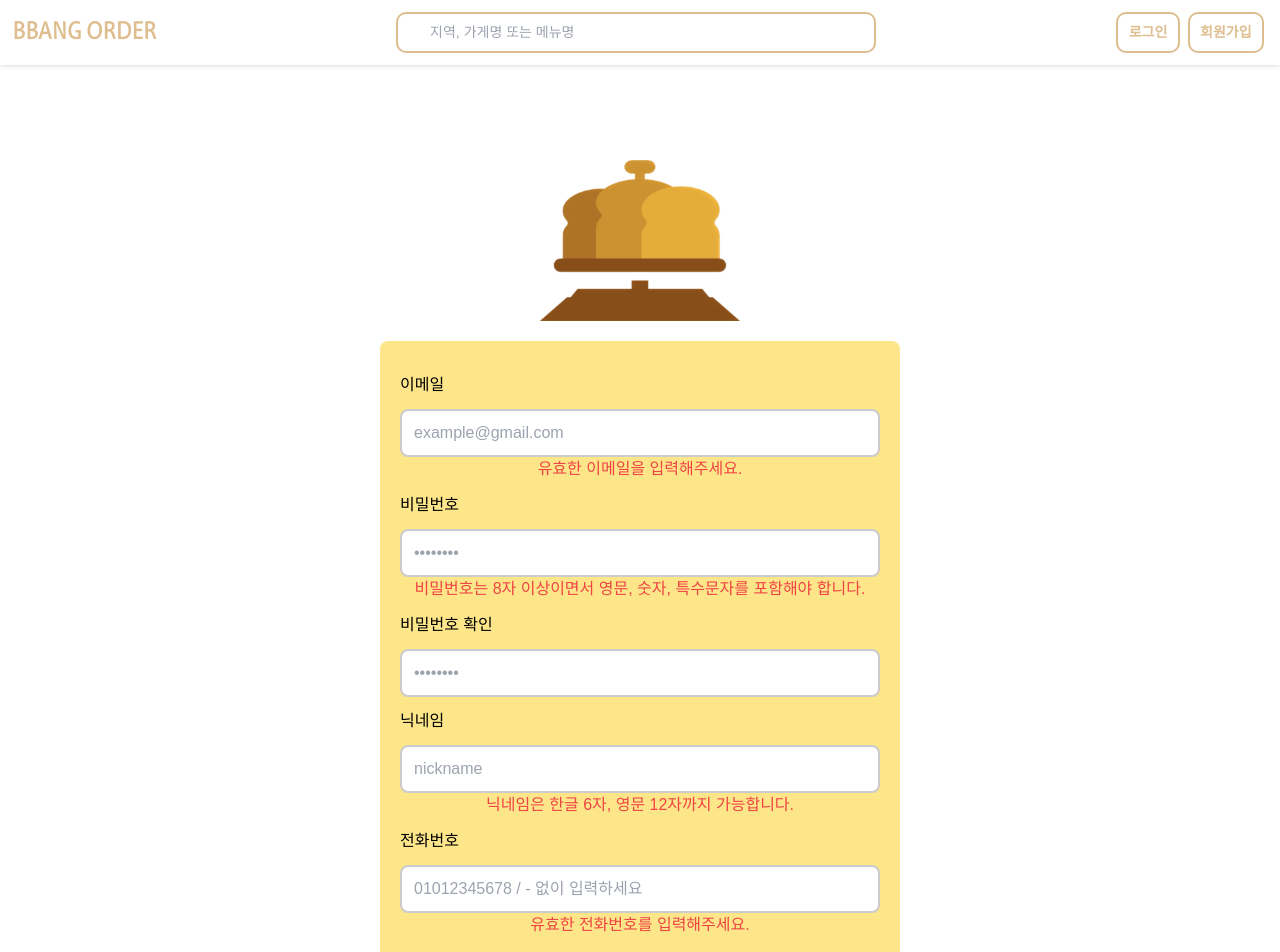
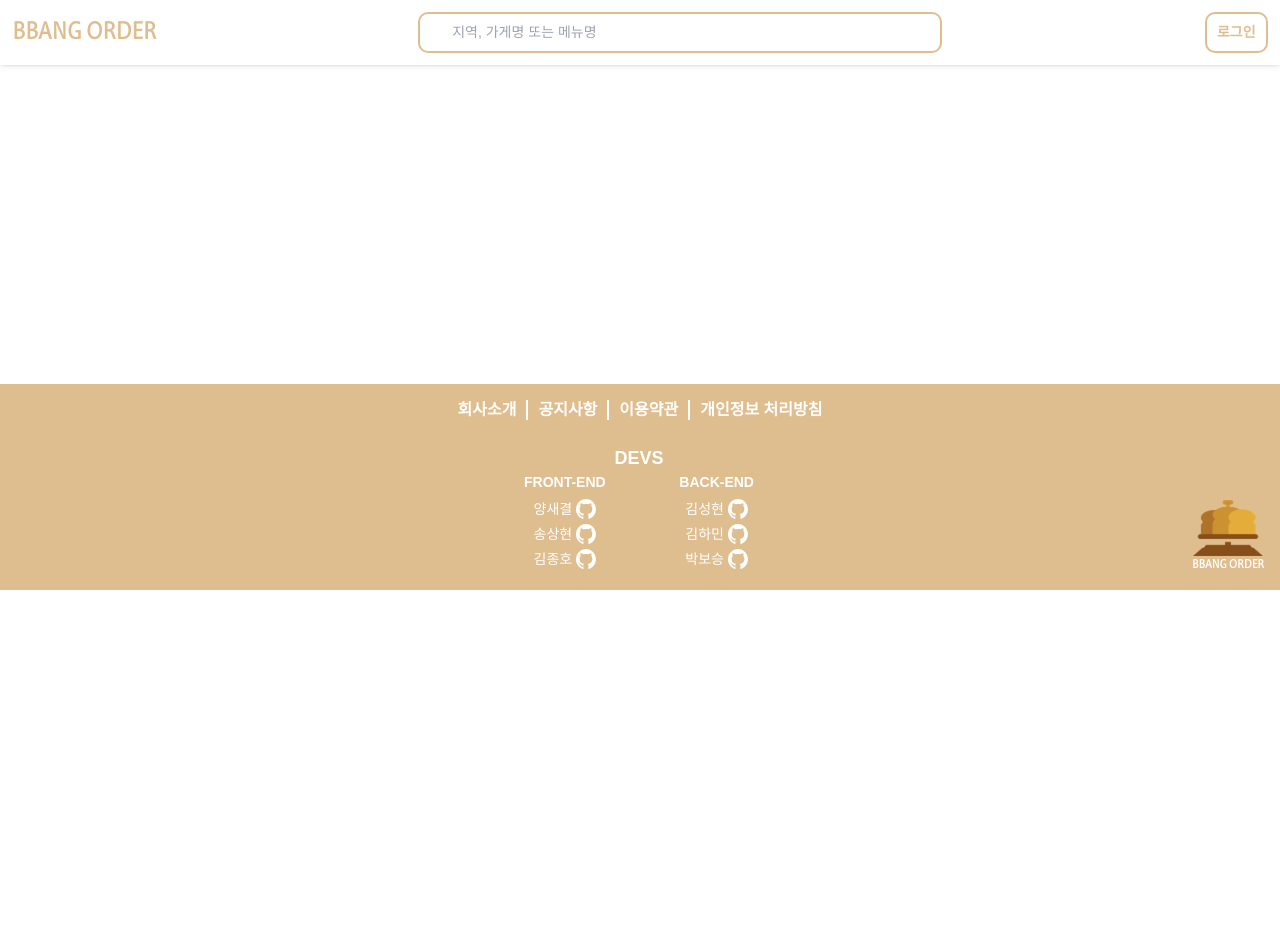
Before and after one commit to codestates-seb/seb45_main_014, a React (Create React App) app in the folder client/: page /signup in a window 1280 px wide. Shown: the top 952 px of the page. After the commit the page ends 800 px from the top, so only its background shows below. Built offline with nearby package versions, Linux system fonts and the light colour scheme; a web font is replaced by a local one.

Commit message:
♻️ 회원가입 제거, 불필요 인풋박스 삭제

```diff
--- a/client/src/App.jsx
+++ b/client/src/App.jsx
@@ -8,7 +8,6 @@ import { lazy, Suspense } from 'react';
 import LoadingSpinner from './components/Loading.jsx';
 
 const MainPage = lazy(() => import('./pages/main/MainPage.jsx'));
-const SignUpPage = lazy(() => import('./pages/signUp/SignUpPage.jsx'));
 const MyPage = lazy(() => import('./pages/myPage/MyPage.jsx'));
 const Shop = lazy(() => import('./pages/Shop.jsx'));
 const PostReview = lazy(() => import('./pages/myPage/PostReview.jsx'));
@@ -36,7 +35,6 @@ function App() {
         <Suspense fallback={<LoadingSpinner />}>
           <Routes>
             <Route path="/" element={<MainPage />} />
-            <Route path="/signup" element={<SignUpPage />} />
             <Route path="/mypage" element={<MyPage />} />
             <Route path="/shop" element={<Shop />} />
             <Route path="/reviews/post" element={<PostReview />} />
--- a/client/src/components/Header.jsx
+++ b/client/src/components/Header.jsx
@@ -1,7 +1,6 @@
 import { styled } from 'styled-components';
 import { Link } from 'react-router-dom';
 import Button from './Button.jsx';
-import images from '../assets/images/Images.js';
 import SearchBar from './SearchBar.jsx';
 import Login from './login/Login.jsx';
 import { useLoginModalStore } from '../store/store.js';
@@ -61,11 +60,6 @@ const Header = () => {
           <Button onClick={openLoginModal} weight="800">
             로그인
           </Button>
-          <Link to="/signup">
-            <Button className="ml-2 mr-1" weight="800">
-              회원가입
-            </Button>
-          </Link>
         </MenuBox>
       </HeaderBox>
 
--- a/client/src/pages/myPage/EditProfile.jsx
+++ b/client/src/pages/myPage/EditProfile.jsx
@@ -19,34 +19,7 @@ const EditProfile = () => {
       />
       <section className="bg-amber-200 p-5 mt-5 rounded-lg">
         <form className="flex flex-col items-center">
-          <InputBox>
-            <label htmlFor="email" className="block">
-              이메일
-            </label>
-            <Input
-              type="email"
-              id="email"
-              placeholder="example@gmail.com"
-              required=""
-            />
-          </InputBox>
-          <InputBox>
-            <label htmlFor="password" className="block">
-              비밀번호
-            </label>
-            <Input
-              type="password"
-              id="password"
-              placeholder="••••••••"
-              required=""
-            />
-          </InputBox>
-          <InputBox>
-            <label htmlFor="name" className="block">
-              이름
-            </label>
-            <Input type="text" id="name" placeholder="김빵순" required="" />
-          </InputBox>
+          {/* 기존 사용자일 경우 placeholder가 아닌 기존 닉네임이 value에 들어감 */}
           <InputBox>
             <label htmlFor="nickname" className="block">
               닉네임
@@ -65,6 +38,8 @@ const EditProfile = () => {
             />
           </InputBox>
           <div className="flex gap-4">
+            {/* 초기 회원일 경우 입력으로 바뀜 */}
+            {/* 초기 회원일 경우 필수로 입력하지 않으면 경고창 */}
             <Button className="mt-5">회원정보 수정</Button>
             <CancelButton className="mt-5">
               <Link to="/mypage">취소</Link>
--- a/client/src/pages/signUp/SignUpPage.jsx
+++ /dev/null
@@ -1,139 +0,0 @@
-import images from '../../assets/images/Images';
-import Button from '../../components/Button.jsx';
-import { userFormStore } from '../../store/store';
-import { useEffect } from 'react';
-import { Input, InputBox } from '../../assets/Styles.jsx';
-import {
-  validateEmail,
-  validatePassword,
-  validateConfirmPassword,
-  validateNickname,
-  validatePhone,
-} from '../../utils/validators';
-
-const SignUpPage = () => {
-  const {
-    email,
-    password,
-    confirmPassword,
-    nickname,
-    phone,
-    setErrors,
-    errors,
-    setEmail,
-    setPassword,
-    setConfirmPassword,
-    setNickname,
-    setPhone,
-  } = userFormStore();
-
-  useEffect(() => {
-    let newErrors = {};
-
-    if (!validateEmail(email)) {
-      newErrors.email = '유효한 이메일을 입력해주세요.';
-    }
-
-    if (!validatePassword(password)) {
-      newErrors.password =
-        '비밀번호는 8자 이상이면서 영문, 숫자, 특수문자를 포함해야 합니다.';
-    }
-
-    if (!validateConfirmPassword(password, confirmPassword)) {
-      newErrors.confirmPassword = '비밀번호가 일치하지 않습니다.';
-    }
-
-    if (!validateNickname(nickname)) {
-      newErrors.nickname = '닉네임은 한글 6자, 영문 12자까지 가능합니다.';
-    }
-
-    if (!validatePhone(phone)) {
-      newErrors.phone = '유효한 전화번호를 입력해주세요.';
-    }
-
-    setErrors(newErrors);
-  }, [email, password, confirmPassword, nickname, phone, setErrors]);
-
-  return (
-    <div className="flex flex-col items-center">
-      <img
-        src={images.mainlogo}
-        alt="main logo"
-        width={'200px'}
-        className="mt-8"
-      />
-      <section className="bg-amber-200 p-5 mt-5 rounded-lg">
-        <form className="flex flex-col items-center">
-          <InputBox>
-            <label htmlFor="email" className="block">
-              이메일
-            </label>
-            <Input
-              type="email"
-              id="email"
-              placeholder="example@gmail.com"
-              required=""
-              onChange={(e) => setEmail(e.target.value)}
-            />
-          </InputBox>
-          <span className="text-red-500">{errors.email}</span>
-          <InputBox>
-            <label htmlFor="password" className="block">
-              비밀번호
-            </label>
-            <Input
-              type="password"
-              id="password"
-              placeholder="••••••••"
-              required=""
-              onChange={(e) => setPassword(e.target.value)}
-            />
-          </InputBox>
-          <span className="text-red-500">{errors.password}</span>
-          <InputBox>
-            <label htmlFor="password-confirm" className="block">
-              비밀번호 확인
-            </label>
-            <Input
-              type="password"
-              id="password-confirm"
-              placeholder="••••••••"
-              required=""
-              onChange={(e) => setConfirmPassword(e.target.value)}
-            />
-          </InputBox>
-          <span className="text-red-500">{errors.confirmPassword}</span>
-          <InputBox>
-            <label htmlFor="nickname" className="block">
-              닉네임
-            </label>
-            <Input
-              type="text"
-              id="nickname"
-              placeholder="nickname"
-              required=""
-              onChange={(e) => setNickname(e.target.value)}
-            />
-          </InputBox>
-          <span className="text-red-500">{errors.nickname}</span>
-          <InputBox>
-            <label htmlFor="phone" className="block">
-              전화번호
-            </label>
-            <Input
-              type="tel"
-              id="phone"
-              placeholder="01012345678 / - 없이 입력하세요"
-              required=""
-              onChange={(e) => setPhone(e.target.value)}
-            />
-          </InputBox>
-          <span className="text-red-500">{errors.phone}</span>
-          <Button className="mt-5">회원가입</Button>
-        </form>
-      </section>
-    </div>
-  );
-};
-
-export default SignUpPage;
```
